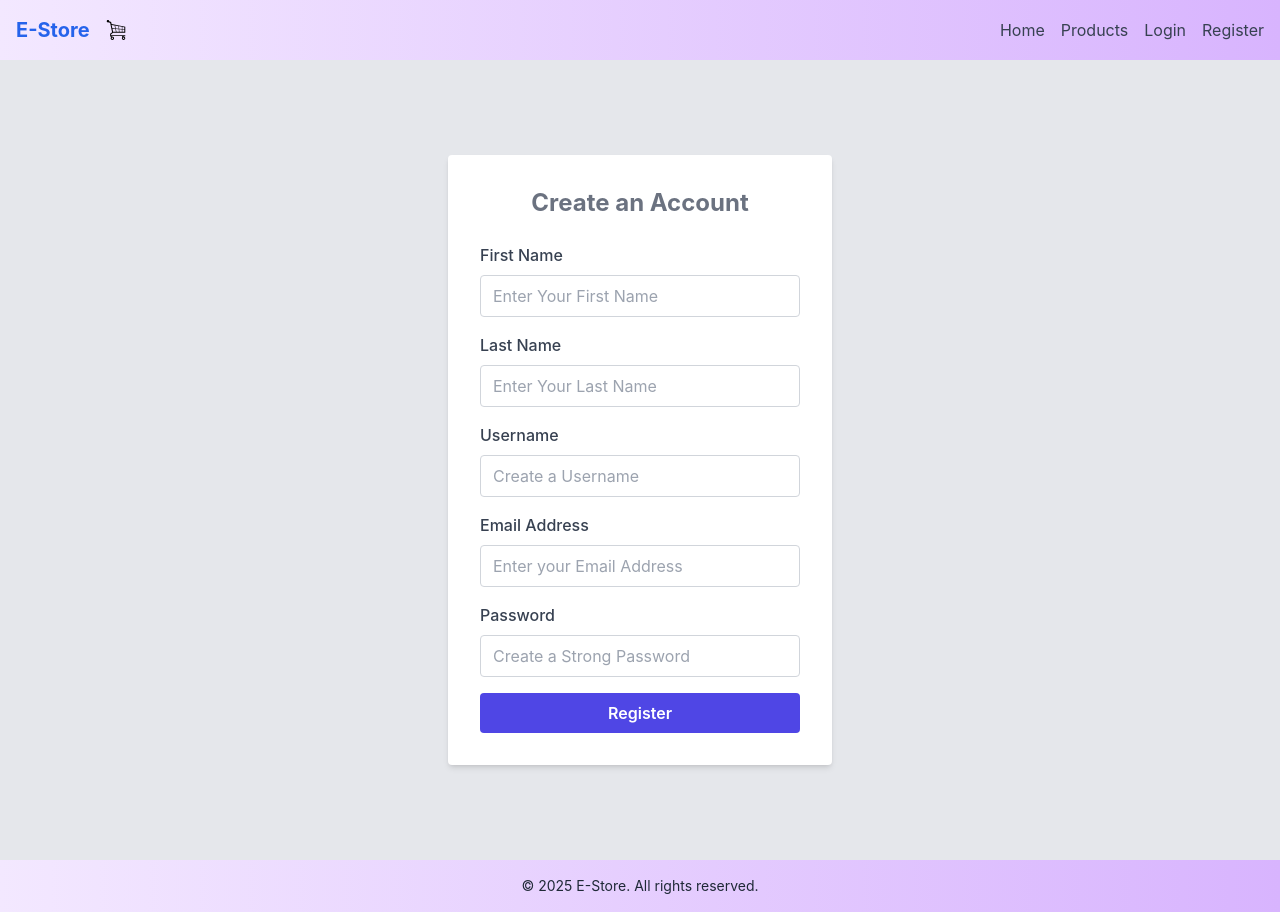
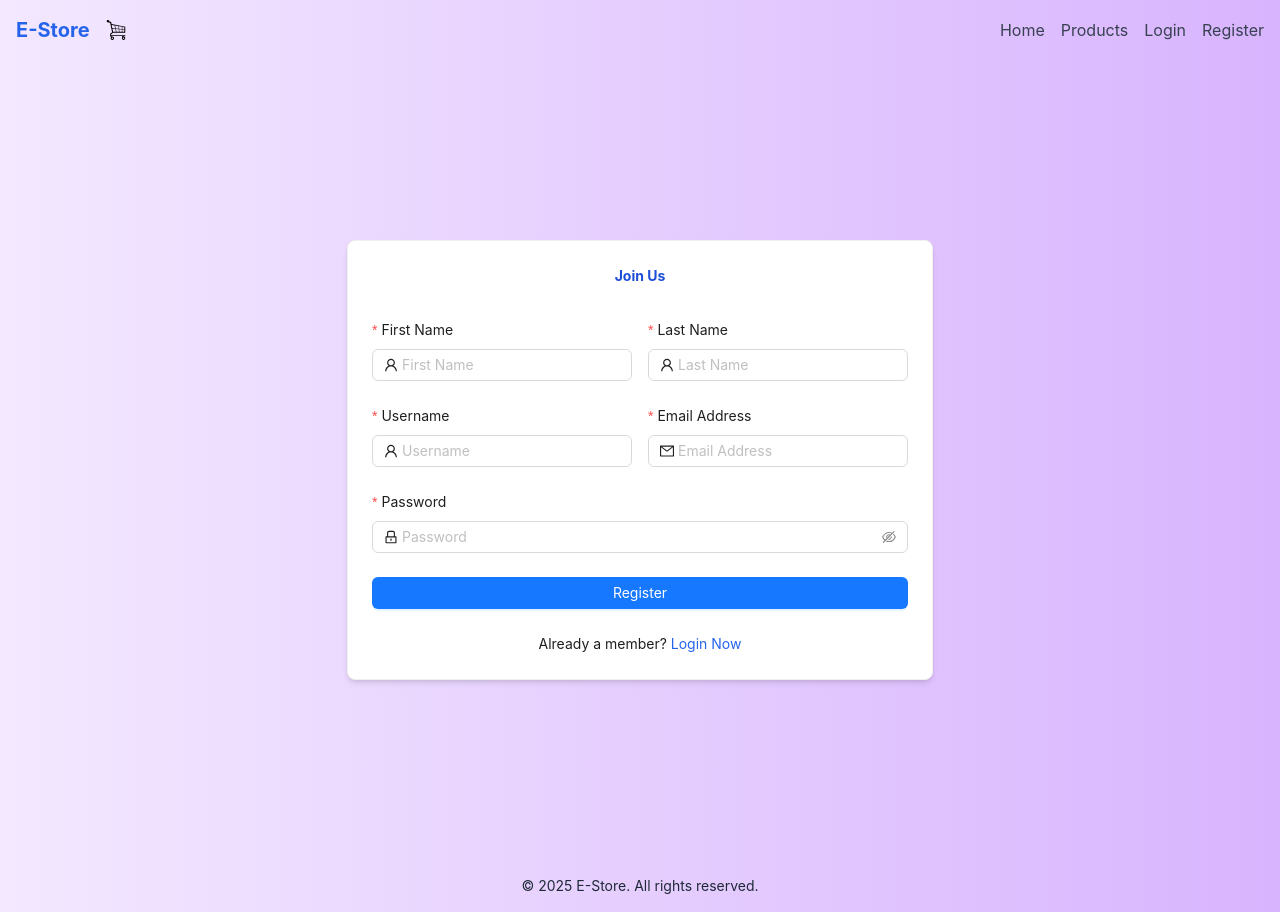
Before and after one commit to goatdev7/e-store, a Next.js app in the folder frontend/: page /auth/register in a window 1280 px wide. Built offline with nearby package versions, Linux system fonts and the light colour scheme.

Commit message:
working on optimizations

```diff
--- a/frontend/pages/auth/login.tsx
+++ b/frontend/pages/auth/login.tsx
@@ -29,7 +29,7 @@ export default function LoginPage() {
 
     // handle change in form data remains unchanged
     const handleChange = (e: React.ChangeEvent<HTMLInputElement>) => {
-        setFormData({ ...formData, [e.target.name]: e.target.value.trim() });
+        setFormData({ ...formData, [e.target.name]: e.target.value });
     };
 
     // updated handleSubmit receives form values from Ant Design Form
--- a/frontend/pages/auth/register.tsx
+++ b/frontend/pages/auth/register.tsx
@@ -36,6 +36,7 @@ export default function RegisterPage() {
     const [PopUpVisible, setPopUpVisible] = useState(false);
 
     const [register, { loading, error }] = useMutation(REGISTER_MUTATION);
+
     // function to handle change in the form
     const handleChange = (e: React.ChangeEvent<HTMLInputElement>) => {
         setFormData({ ...formData, [e.target.name]: e.target.value });
@@ -43,13 +44,13 @@ export default function RegisterPage() {
 
     // function to handle submit the form
 
-    const handleSubmit = async (e: React.FormEvent) => {
-        e.preventDefault();
-
-        const { data } = await register({ variables: { input: formData } });
-        console.log(formData);
-
-        if (data?.registerUser?.token) {
+    const handleSubmit = async (values: { firstName: string; lastName: string; username: string; email: string; password: string; role: string }) => {
+        values.username = values.username.trim();
+        values.email = values.email.trim();
+        values.firstName = values.firstName.trim();
+        values.lastName = values.lastName.trim();
+        try{
+            const { data } = await register({ variables: { input: formData } });
             setToken(data.registerUser.token);
             setPopUpVisible(true);
             // rediret to the login page probably
@@ -59,6 +60,9 @@ export default function RegisterPage() {
                 setPopUpVisible(false)
                 router.push('/');
             }, 4000);
+
+        }catch(err){
+            console.error(err);
         }
     };
 
--- a/frontend/src/app/components/registerForm.tsx
+++ b/frontend/src/app/components/registerForm.tsx
@@ -1,5 +1,17 @@
 import { ApolloError } from "@apollo/client";
 import React from "react";
+import Form from 'antd/lib/form';
+import Input from 'antd/lib/input';
+import Button from 'antd/lib/button';
+import Alert from 'antd/lib/alert';
+import Card from 'antd/lib/card';
+import Layout from 'antd/lib/layout';
+import UserOutlined from '@ant-design/icons/UserOutlined';
+import LockOutlined from '@ant-design/icons/LockOutlined';
+import MailOutlined from '@ant-design/icons/MailOutlined';
+import Link from 'next/link';
+
+const { Content } = Layout;
 
 interface RegisterFormProps {
     formData: {
@@ -11,120 +23,101 @@ interface RegisterFormProps {
         role: string;
     };
     handleChange: (e: React.ChangeEvent<HTMLInputElement>) => void;
-    handleSubmit: (e: React.FormEvent) => Promise<void>;
+    handleSubmit: (values: any) => Promise<void>;
     loading: boolean;
     error: ApolloError | undefined;
 }
 
-const RegisterForm: React.FC<RegisterFormProps> = ({ formData, handleChange, handleSubmit, loading, error }) => {
+const RegisterForm: React.FC<RegisterFormProps> = ({
+    formData,
+    handleChange,
+    handleSubmit,
+    loading,
+    error
+}) => {
+
+    const onFinish = (values: any) => {
+        handleSubmit(values);
+    };
+
     return (
-        <div className="flex justify-center items-center min-h-screen bg-gray-200">
-            <form
-                onSubmit={handleSubmit}
-                className="bg-white p-8 rounded shadow-md w-full max-w-sm"
+        <Layout style={{ minHeight: '100vh' }}>
+            <Content className='flex justify-center items-center bg-gradient-to-r from-purple-100 to-purple-300 transition-colors duration-500'
             >
-                <h2 className="text-2xl text-gray-500 font-bold mb-6 text-center">Create an Account</h2>
+                <Card className='border shadow-md w-100'>
+                    <h1 className='text-center mb-8'>Join Us</h1>
+                    <Form name='register' initialValues={formData} onFinish={handleSubmit} layout='vertical'>
+                        <div className='flex justify-between space-x-4'>
+                            <Form.Item name='firstName' label='First Name'
+                                rules={[
+                                    {
+                                        required: true,
+                                        message: 'Please enter your first name!'
+                                    }
+                                ]}>
+                                <Input
+                                    name='firstName'
+                                    onChange={handleChange}
+                                    placeholder='First Name'
+                                    prefix={<UserOutlined />}
+                                />
+                            </Form.Item>
+                            <Form.Item name='lastName' label='Last Name'
+                                rules={[{ required: true, message:'Please enter your last name' }]}>
+                                <Input
+                                    name='lastName'
+                                    onChange={handleChange}
+                                    placeholder='Last Name'
+                                    prefix={<UserOutlined />}
+                                />
+                            </Form.Item>
+                        </div>
+                        <div className='flex justify-between space-x-4'>
+                            <Form.Item name='username' label='Username'
+                                rules={[{ required: true, message: 'Please enter the username' }]}>
+                                <Input
+                                    name='username'
+                                    onChange={handleChange}
+                                    placeholder='Username'
+                                    prefix={<UserOutlined />}
+                                />
+                            </Form.Item>
+                            <Form.Item name='email' label='Email Address'
+                                rules={[{ required: true, message: 'Please enter your email address' }]}>
+                                <Input
+                                    name='email'
+                                    placeholder='Email Address'
+                                    prefix={<MailOutlined />}
+                                    onChange={handleChange}
+                                />
+                            </Form.Item>
+                        </div>
+                        <Form.Item name='password' label='Password'
+                            rules={[{ required: true, message: 'Please enter your password' }]}>
+                            <Input.Password
+                                name='password'
+                                placeholder='Password'
+                                prefix={<LockOutlined />}
+                                onChange={handleChange}
+                            />
+                        </Form.Item>
+                        <Input type='hidden' name='role' value='user' />
+                        <Form.Item>
+                            <Button type='primary' htmlType='submit' block loading={loading}>
+                                {loading ? 'Registering...' : 'Register'}
+                            </Button>
+                        </Form.Item>
+                        {error && <Alert message={error.message} type='error' showIcon />}
+                        <p style={{ textAlign: 'center' }}>
+                            Already a member? <Link href='/auth/login'>Login Now</Link>
+                        </p>
+                    </Form>
 
-                <div className="mb-4">
-                    <label htmlFor="firstName" className="block text-gray-700 font-medium mb-2">
-                        First Name
-                    </label>
-                    <input
-                        type="text"
-                        required
-                        value={formData.firstName}
-                        placeholder="Enter Your First Name"
-                        onChange={handleChange}
-                        name="firstName"
-                        id="firstName"
-                        className="w-full px-3 py-2 border rounded border-gray-300 focus:outline-none focus:ring-2 text-black focus:ring-indigo-500"
-                    />
-                </div>
+                </Card>
 
-                <div className="mb-4">
-                    <label htmlFor="lastName" className="block text-gray-700 font-medium mb-2">
-                        Last Name
-                    </label>
-                    <input
-                        type="text"
-                        required
-                        value={formData.lastName}
-                        placeholder="Enter Your Last Name"
-                        onChange={handleChange}
-                        name="lastName"
-                        id="lastName"
-                        className="w-full px-3 py-2 border rounded border-gray-300 focus:outline-none text-black focus:ring-2 focus:ring-indigo-500"
-                    />
-                </div>
-
-                <div className="mb-4">
-                    <label htmlFor="username" className="block text-gray-700 font-medium mb-2">
-                        Username
-                    </label>
-                    <input
-                        type="text"
-                        required
-                        value={formData.username}
-                        placeholder="Create a Username"
-                        onChange={handleChange}
-                        name="username"
-                        id="username"
-                        className="w-full px-3 py-2 border rounded border-gray-300 focus:outline-none text-black focus:ring-2 focus:ring-indigo-500"
-                    />
-                </div>
-
-                <div className="mb-4">
-                    <label htmlFor="email" className="block text-gray-700 font-medium mb-2">
-                        Email Address
-                    </label>
-                    <input
-                        type="email"
-                        required
-                        value={formData.email}
-                        placeholder="Enter your Email Address"
-                        onChange={handleChange}
-                        name="email"
-                        id="email"
-                        className="w-full px-3 py-2 border rounded border-gray-300 focus:outline-none text-black focus:ring-2 focus:ring-indigo-500"
-                    />
-                </div>
-
-                <div className="mb-4">
-                    <label htmlFor="password" className="block text-gray-700 font-medium mb-2">
-                        Password
-                    </label>
-                    <input
-                        type="password"
-                        required
-                        value={formData.password}
-                        placeholder="Create a Strong Password"
-                        onChange={handleChange}
-                        name="password"
-                        id="password"
-                        className="w-full px-3 py-2 border rounded border-gray-300 focus:outline-none text-black focus:ring-2 focus:ring-indigo-500"
-                    />
-                </div>
-
-                {/* If you're using the 'role' field, you can expose it as a hidden or selectable input.
-                    For now, let's make it a simple hidden input or a normal text input if required. */}
-                <input
-                    type="hidden"
-                    name="role"
-                    value="user"
-                />
-
-                <button
-                    disabled={loading}
-                    type="submit"
-                    className={`w-full py-2 text-white font-semibold rounded ${loading ? 'bg-indigo-300 cursor-not-allowed' : 'bg-indigo-600 hover:bg-indigo-700'}`}
-                >
-                    {loading ? 'Registering...' : 'Register'}
-                </button>
-
-                {error && <p className="text-red-600 text-center mt-4">Error: {error.message}</p>}
-            </form>
-        </div>
+            </Content>
+        </Layout>
     );
-};
+}
 
 export default RegisterForm;
```
Also changed, not shown: 1 other file (tests, documents, lock files or other folders).
